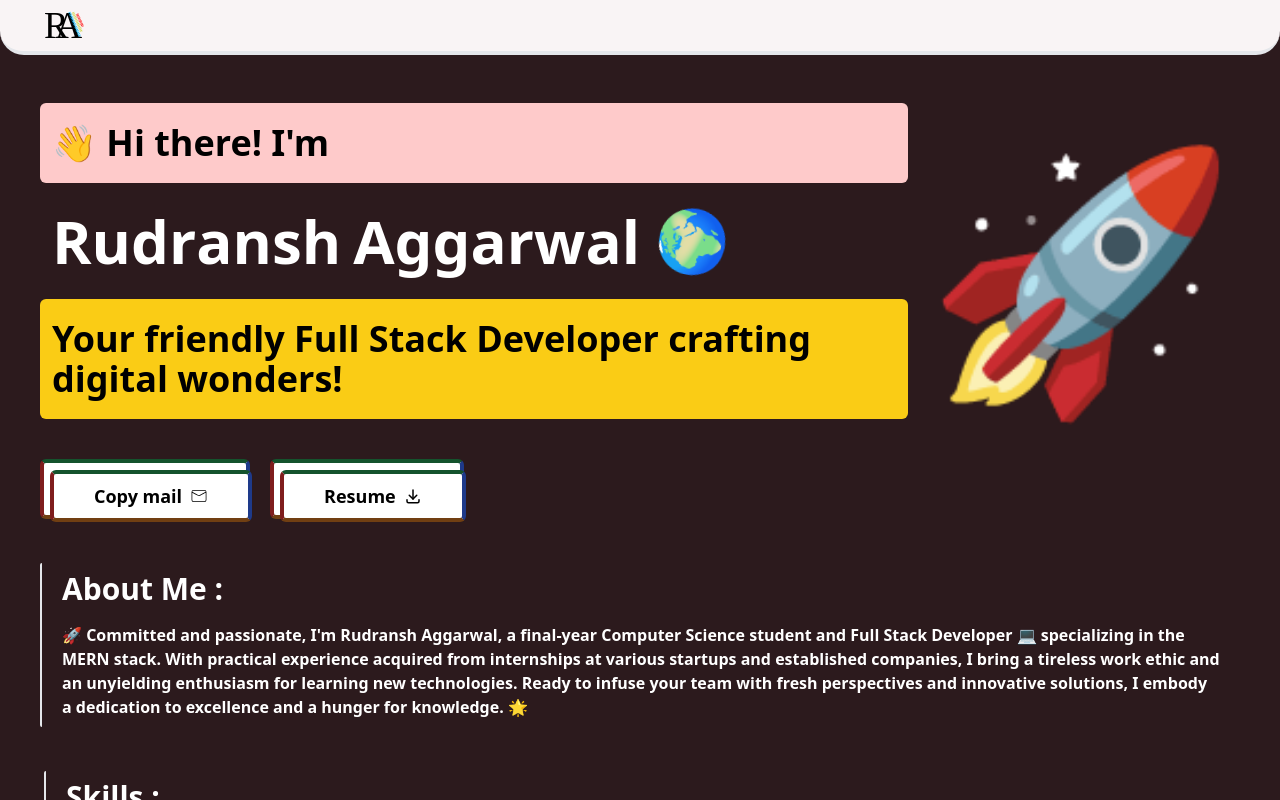
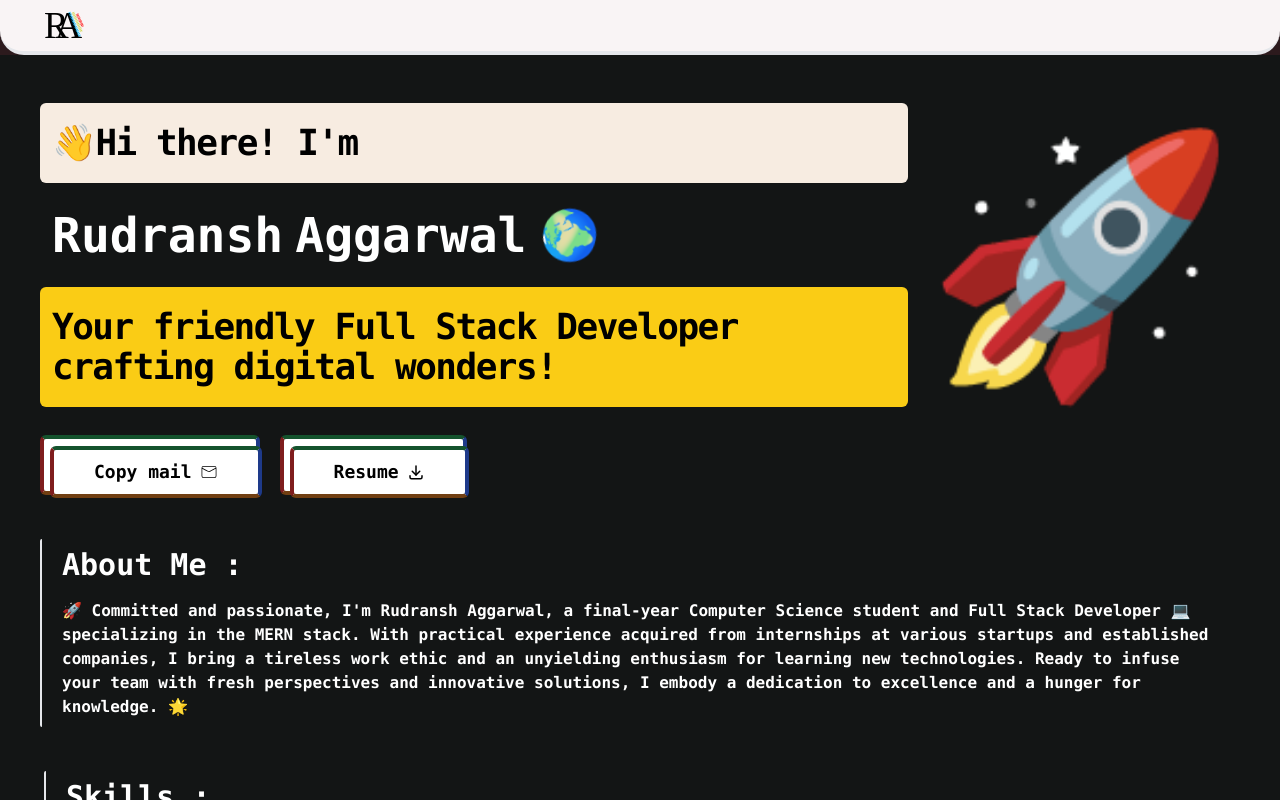
Before and after one commit to rudrcodes/Portfolio-React, a React (Vite) app: page / in a window 1280 px wide. Built offline with nearby package versions, Linux system fonts and the light colour scheme.

Commit message:
Updated fonts and colors

```diff
--- a/src/components/not-common/AboutComp.jsx
+++ b/src/components/not-common/AboutComp.jsx
@@ -3,9 +3,9 @@ import { motion } from "framer-motion"
 const AboutComp = () => {
     return (
         <motion.div
-            className='flex justify-center items-start text-white  font-bold w-full  flex-col text-start md:p-5 text-xl md:text-3xl my-6 border-l-2 rounded-sm border-gray-200 md:px-5 md:py-2 px-3 py-2'>
+            className='flex justify-center items-start text-white  font-bold w-full  flex-col text-start md:p-5 text-xl md:text-3xl my-6 border-l-2 rounded-sm border-gray-200 md:px-5 md:py-2 px-3 py-2 '>
             <h1>About Me : </h1>
-            <p className="text-sm md:text-base mt-4">
+            <p className="text-sm md:text-base mt-4 font-mono">
                 🚀 Committed and passionate, I{"'"}m Rudransh Aggarwal, a final-year Computer Science student and Full Stack Developer 💻 specializing in the MERN stack. With practical experience acquired from internships at various startups and established companies, I bring a tireless work ethic and an unyielding enthusiasm for learning new technologies. Ready to infuse your team with fresh perspectives and innovative solutions, I embody a dedication to excellence and a hunger for knowledge. 🌟
             </p>
 
--- a/src/components/not-common/header/Header.jsx
+++ b/src/components/not-common/header/Header.jsx
@@ -89,40 +89,40 @@ const Header = () => {
       console.error("Failed to copy text:", err);
     }
   };
-  const dwnldResume = async () => {
-    try {
-      await navigator.clipboard.writeText("aggarwalrudransh@gmail.com");
-      console.log("Text copied successfully!");
-      toast('✅ Resume download successfully!', {
-        position: "top-center",
-        autoClose: 1500,
-        hideProgressBar: false,
-        closeOnClick: true,
-        pauseOnHover: true,
-        draggable: true,
-        progress: undefined,
-        theme: "dark",
-      });
-    } catch (err) {
-      toast.error('Error in copying mail!', {
-        position: "top-center",
-        autoClose: 1500,
-        hideProgressBar: false,
-        closeOnClick: true,
-        pauseOnHover: true,
-        draggable: true,
-        progress: undefined,
-        theme: "dark",
-      });
-      console.error("Failed to copy text:", err);
-    }
-  };
+  // const dwnldResume = async () => {
+  //   try {
+  //     await navigator.clipboard.writeText("aggarwalrudransh@gmail.com");
+  //     console.log("Text copied successfully!");
+  //     toast('✅ Resume download successfully!', {
+  //       position: "top-center",
+  //       autoClose: 1500,
+  //       hideProgressBar: false,
+  //       closeOnClick: true,
+  //       pauseOnHover: true,
+  //       draggable: true,
+  //       progress: undefined,
+  //       theme: "dark",
+  //     });
+  //   } catch (err) {
+  //     toast.error('Error in copying mail!', {
+  //       position: "top-center",
+  //       autoClose: 1500,
+  //       hideProgressBar: false,
+  //       closeOnClick: true,
+  //       pauseOnHover: true,
+  //       draggable: true,
+  //       progress: undefined,
+  //       theme: "dark",
+  //     });
+  //     console.error("Failed to copy text:", err);
+  //   }
+  // };
 
   return (
-    <motion.section className="flex justify-center w-full items-center md:items-start text-center  flex-col  gap-10 m-5">
+    <motion.section className="flex justify-center w-full items-center md:items-start text-center  flex-col  gap-7 m-5">
       <motion.div className="flex justify-center w-full items-center text-center gap-5 ">
         <motion.div className="flex justify-center w-full items-center md:items-start  text-center md:text-start flex-col gap-5 ">
-          <motion.div className="overflow-hidden px-2 py-3 md:px-3 md:py-5 bg-red-200 rounded-md w-full md:text-start sm:text-center"
+          <motion.div className="overflow-hidden px-2 py-3 md:px-3 md:py-5 bg-[#F7ECE1]  rounded-md w-full md:text-start sm:text-center"
           // initial={{ opacity: 0 }}
           // animate={{ opacity: 1 }}
           // transition={{
@@ -131,7 +131,7 @@ const Header = () => {
           //   ease: "easeIn"
           // }}
           >
-            <motion.div className="flex md:justify-start justify-center text-center md:text-start items-center   text-black text-bold h-full"
+            <motion.div className="flex md:justify-start justify-center text-center md:text-start items-center  text-black text-bold h-full tracking-tighter	"
               initial={{ opacity: 1, y: 100 }}
               animate={{ opacity: 1, y: 0 }}
               transition={{
@@ -141,8 +141,8 @@ const Header = () => {
               }}
 
             >
-              <span className="text-xl md:text-2xl lg:text-4xl">
-                👋 Hi there! I{"'"}m
+              <span className="text-xl md:text-xl lg:text-4xl">
+                👋Hi there! I{"'"}m
               </span>
 
 
@@ -162,7 +162,7 @@ const Header = () => {
             </motion.div>
           </motion.div>
 
-          <motion.div className="overflow-hidden px-2 py-3 md:px-3 md:py-5 bg-yellow-400 rounded-md w-full text-start"
+          <motion.div className="overflow-hidden px-2 py-3 md:px-3 md:py-5 bg-yellow-400 rounded-md w-full text-start tracking-tighter	"
             initial={{ opacity: 0 }}
             animate={{ opacity: 1 }}
             transition={{
@@ -173,7 +173,7 @@ const Header = () => {
 
 
           >
-            <motion.div className="flex md:justify-start justify-center text-center md:text-start items-center   text-black text-bold h-full"
+            <motion.div className="flex md:justify-start justify-center text-center md:text-start items-center  text-black text-bold h-full"
               initial={{ opacity: 1, y: 100 }}
               animate={{ opacity: 1, y: 0 }}
               transition={{
@@ -184,9 +184,11 @@ const Header = () => {
 
             >
 
-              <motion.div className="text-xl md:text-2xl lg:text-4xl inline-block">
+              {/* <motion.div className="text-xl md:text-2xl lg:text-4xl inline-block"> */}
+              <span className="text-xl md:text-xl lg:text-4xl">
                 Your friendly Full Stack Developer crafting digital wonders!
-              </motion.div>
+              </span>
+              {/* </motion.div> */}
 
             </motion.div>
           </motion.div>
@@ -194,7 +196,8 @@ const Header = () => {
 
         {/* TODO */}
         <motion.div
-          className="lg:inline-block cursor-none hidden lg:text-[250px] pointer-events-none "
+          className="lg:inline-block cursor-none hidden lg:text-[250px] pointer-events-none select-none"
+
           aria-disabled
 
           animate={{
--- a/src/components/not-common/header/RudranshName.jsx
+++ b/src/components/not-common/header/RudranshName.jsx
@@ -67,7 +67,7 @@ export const RudranshName = () => {
                 {/* <motion.div className="relative cursor-none flex justify-start items-center flex-col" > */}
 
                 {/* <motion.span variants={nameMotion} className="bg-gray-100  w-full absolute " >&nbsp;</motion.span> */}
-                <motion.h1 className=" text-2xl md:text-4xl lg:text-6xl  rounded-md flex justify-center items-center gap-3 "
+                <motion.h1 className=" text-xl md:text-3xl lg:text-5xl  rounded-md flex justify-center items-center gap-3 "
                 >
                     {/* <motion.h1 className="text-6xl px-3 py-1 rounded-md"> */}
                     {/* {nameArr.map((char) => {
@@ -104,7 +104,7 @@ export const RudranshName = () => {
                         // drag dragControls={controls}
                         animate={{ scale: 1, rotate: 360 }}
                         transition={{ duration: 7, repeat: Infinity, ease: 'linear' }}
-                    // className='pointer-events-none	select-none '
+                    className='pointer-events-none	select-none '
                     >
                         🌍
                     </motion.span>
--- a/src/index.css
+++ b/src/index.css
@@ -1,6 +1,8 @@
 @tailwind base;
 @tailwind components;
 @tailwind utilities;
+
+@import url('https://fonts.googleapis.com/css2?family=Madimi+One&family=Poppins:wght@200&display=swap');
 
 
 * {
@@ -8,6 +10,19 @@
     margin: 0;
     padding: 0;
 }
+
+.madimi-one-regular {
+    font-family: "Madimi One", sans-serif;
+    font-weight: 400;
+    font-style: normal;
+}
+
+.poppins-extralight {
+    font-family: "Poppins", sans-serif;
+    font-weight: 200;
+    font-style: normal;
+}
+
 
 .item {
     width: 56%;
--- a/src/pages/home/Home.jsx
+++ b/src/pages/home/Home.jsx
@@ -29,7 +29,8 @@ function Home() {
 
     return (
 
-        <motion.div className=' bg-[#2C1A1D] flex-1 flex justify-center items-center text-white text-3xl font-bold w-full flex-col md:px-10 md:py-7 p-5   '
+        <motion.div className='font-mono bg-[#131515] flex-1 flex justify-center items-center text-white text-3xl font-bold w-full flex-col md:px-10 md:py-7 p-5   '
+        // <motion.div className=' bg-[#2C1A1D] flex-1 flex justify-center items-center text-white text-3xl font-bold w-full flex-col md:px-10 md:py-7 p-5   '
             initial={{ opacity: 0 }}
             animate={{ opacity: 1 }}
             transition={{
--- a/tailwind.config.js
+++ b/tailwind.config.js
@@ -13,9 +13,13 @@ export default {
   content: ["./index.html", "./src/**/*.{js,ts,jsx,tsx}"],
   theme: {
     extend: {},
+    fontFamily: {
+      mono: 'ui-monospace, SFMono-Regular, Menlo, Monaco, Consolas, "Liberation Mono", "Courier New", monospace',
+      serif: 'ui-serif, Georgia, Cambria, "Times New Roman", Times, serif',
+    },
+    // plugins: [require("@tailwindcss/aspect-ratio"), addVariablesForColors],
+    plugins: [],
   },
-  // plugins: [require("@tailwindcss/aspect-ratio"), addVariablesForColors],
-  plugins: [],
 };
 
 // function addVariablesForColors({ addBase, theme }) {
```
